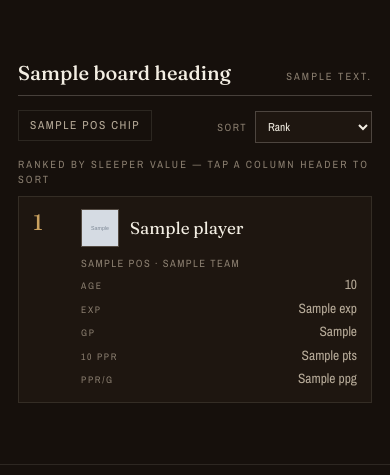
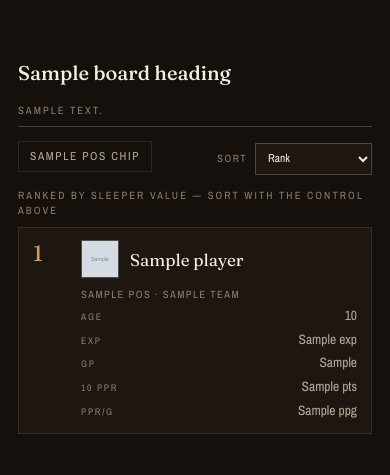
Before and after one commit to xpoes123/poverty-football, a FastAPI app: template templates/board.html in a window 390 px wide. Shown: the part 85-560 px from the top of the page. Run offline with FastAPI, Linux system fonts and the light colour scheme; the template is opened without the code that fills it: most values are stand-ins (such as "Sample title", 1, 10 or a date in 2020); grey boxes marked "Sample" are stand-in pictures; parts of the project's set-up code (start-up, migrations or seed data) failed here and were passed over.

Commit message:
Fix impossible 'tap a header to sort' board copy + guard section-head wrap
On phones .ledger thead is display:none (poverty.css), so 'tap a column
header to sort' is impossible — the Sort <select> is the only control.
Drop that clause from the board note and point the caption at the select,
which works on both breakpoints. Also add a max-width:520px guard so a long
section-head meta wraps below the title instead of squeezing the h2 into two
lines; protects home/schedule/team/insights heads too.

Co-Authored-By: Claude Opus 4.8 (1M context) <noreply@anthropic.com>

```diff
--- a/static/css/poverty.css
+++ b/static/css/poverty.css
@@ -69,6 +69,7 @@ button{font:inherit;color:inherit;background:none;border:0}
 .section-head{display:flex;align-items:baseline;justify-content:space-between;gap:14px;margin:34px 0 14px;padding-bottom:8px;border-bottom:1px solid var(--rule-strong)}
 .section-head h2{font-family:var(--serif);font-weight:500;font-size:20px}
 .section-head p{font-size:10.5px;letter-spacing:.2em;text-transform:uppercase;color:var(--muted);text-align:right}
+@media (max-width:520px){.section-head{flex-wrap:wrap}.section-head p{flex-basis:100%;text-align:left;margin-top:2px}}
 
 /* manager cards */
 .mgr-grid{display:grid;gap:1px;background:var(--rule);border:1px solid var(--rule);grid-template-columns:1fr}
--- a/templates/board.html
+++ b/templates/board.html
@@ -31,7 +31,7 @@
 
     <div class="table-wrap">
     <table class="ledger sortable">
-      <caption>Ranked by Sleeper value — tap a column header to sort</caption>
+      <caption>Ranked by Sleeper value — sort with the control above</caption>
       <thead>
         <tr>
           <th scope="col" data-type="num">Rk</th>
--- a/web.py
+++ b/web.py
@@ -214,7 +214,7 @@ async def _board(request: Request, active: str, heading: str, base_href: str,
     ctx["players"] = rows
     ctx["season_stat"] = season
     ctx["board_heading"] = heading
-    ctx["board_note"] = f"{len(rows)} players · {season} PPR · tap a header to sort"
+    ctx["board_note"] = f"{len(rows)} players · {season} PPR"
     ctx["pos_chips"] = [{"label": "All", "href": base_href, "current": pos is None}] + [
         {"label": p, "href": f"{base_href}?pos={p}", "current": pos == p}
         for p in ("QB", "RB", "WR", "TE", "K", "DEF")]
```
